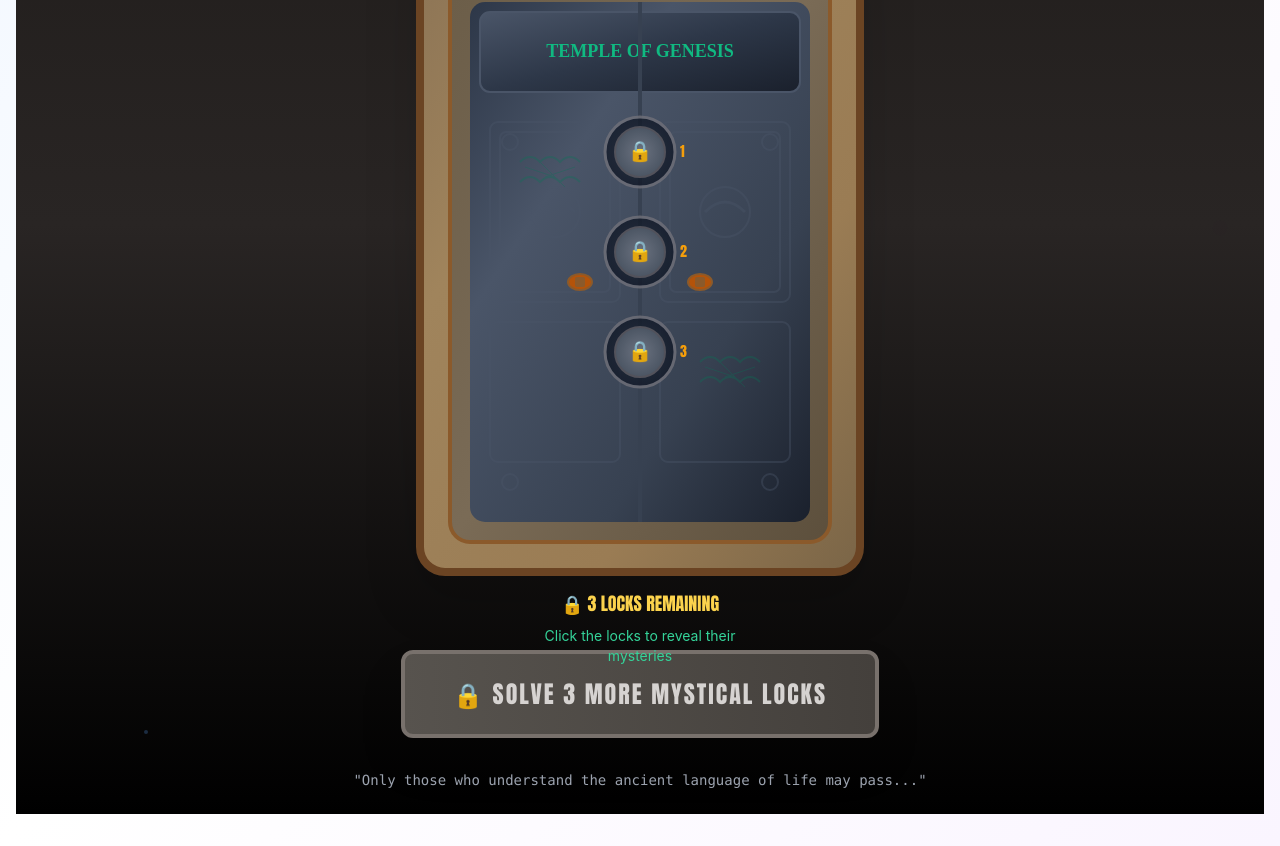
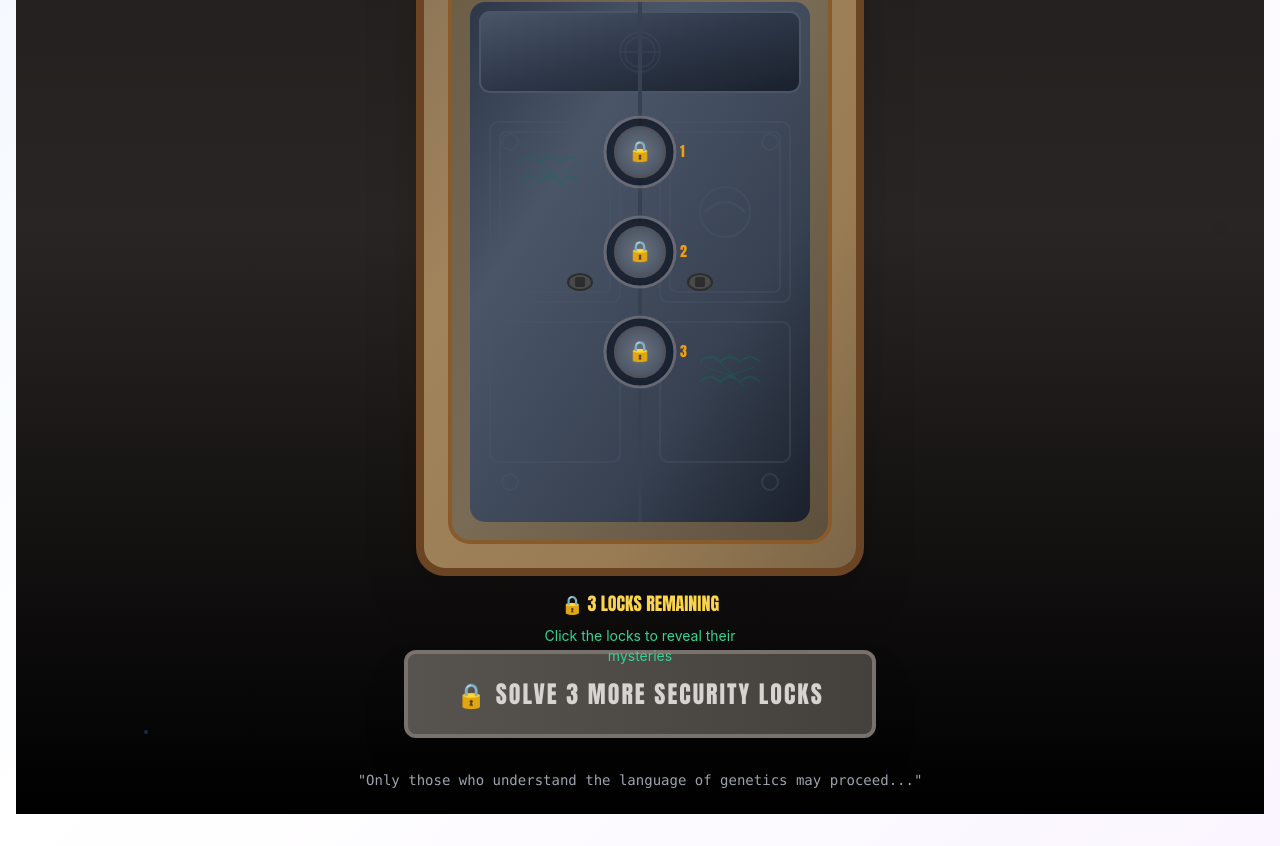
Before and after one commit to Rrivard5/Genetics-Puzzle-Game-1.1, a React (Vite) app: page /room1 in a window 1280 px wide. Shown: the part 468-1314 px from the top of the page. Built offline with nearby package versions, Linux system fonts and the light colour scheme.

Commit message:
Update Room1.jsx

```diff
--- a/src/pages/Room1.jsx
+++ b/src/pages/Room1.jsx
@@ -118,9 +118,16 @@ export default function Room1() {
               {/* Door Panels - More realistic proportions */}
               <rect x="80" y="100" width="340" height="520" rx="15" fill="url(#doorSurface)"/>
 
-              {/* Ornate Header Section */}
+              {/* Ornate Header Section - Removed text label */}
               <rect x="90" y="110" width="320" height="80" rx="10" fill="url(#headerCarving)" stroke="#4a5568" strokeWidth="2"/>
-              <text x="250" y="155" textAnchor="middle" fill="#10b981" fontSize="18" fontFamily="serif" fontWeight="bold">TEMPLE OF GENESIS</text>
+
+              {/* Subtle carved pattern in header instead of text */}
+              <g opacity="0.3" stroke="#4a5568" strokeWidth="1.5" fill="none">
+                <circle cx="250" cy="150" r="20"/>
+                <circle cx="250" cy="150" r="15"/>
+                <line x1="230" y1="150" x2="270" y2="150"/>
+                <line x1="250" y1="130" x2="250" y2="170"/>
+              </g>
 
               {/* Central Vertical Divide */}
               <line x1="250" y1="100" x2="250" y2="620" stroke="#374151" strokeWidth="4"/>
@@ -150,13 +157,13 @@ export default function Room1() {
                 <circle cx="380" cy="580" r="8"/>
               </g>
 
-              {/* Realistic Door Handles */}
+              {/* Realistic Door Handles - Removed orange dots */}
               <g>
-                <ellipse cx="190" cy="380" rx="12" ry="8" fill="#b45309" stroke="#8b5a2b" strokeWidth="2"/>
-                <rect x="185" y="375" width="10" height="10" fill="#8b5a2b" rx="2"/>
+                <ellipse cx="190" cy="380" rx="12" ry="8" fill="#4a4a4a" stroke="#2d2d2d" strokeWidth="2"/>
+                <rect x="185" y="375" width="10" height="10" fill="#2d2d2d" rx="2"/>
 
-                <ellipse cx="310" cy="380" rx="12" ry="8" fill="#b45309" stroke="#8b5a2b" strokeWidth="2"/>
-                <rect x="305" y="375" width="10" height="10" fill="#8b5a2b" rx="2"/>
+                <ellipse cx="310" cy="380" rx="12" ry="8" fill="#4a4a4a" stroke="#2d2d2d" strokeWidth="2"/>
+                <rect x="305" y="375" width="10" height="10" fill="#2d2d2d" rx="2"/>
               </g>
 
               {/* Subtle DNA Helix Etchings */}
@@ -203,7 +210,7 @@ export default function Room1() {
                       fill={isCorrect ? "url(#solvedGlow)" : isAnswered ? "url(#partialGlow)" : "url(#lockedGlow)"}
                       stroke={isCorrect ? "#059669" : isAnswered ? "#d97706" : "#52525b"}
                       strokeWidth="2"
-                      className="cursor-pointer transition-all duration-300 hover:scale-110"
+                      className="cursor-pointer transition-all duration-200"
                       onClick={() => handleLockClick(puzzle.id)}
                     />
 
@@ -289,7 +296,7 @@ export default function Room1() {
             <div className="absolute -bottom-16 left-1/2 transform -translate-x-1/2 text-center">
               <p className="text-amber-300 font-bold text-lg" style={{ fontFamily: 'Impact, "Arial Black", sans-serif' }}>
                 {solvedCount === 3 ?
-                  "🗝️ ANCIENT DOOR UNSEALED" :
+                  "🗝️ SECURITY DOOR UNLOCKED" :
                   `🔒 ${3 - solvedCount} LOCKS REMAINING`
                 }
               </p>
@@ -412,16 +419,16 @@ export default function Room1() {
                 ANCIENT MECHANISMS ACTIVATING...
               </span>
             ) : solvedCount === 3 ? (
-              '🚪 UNSEAL THE TEMPLE DOOR'
+              '🚪 ACTIVATE DOOR SEQUENCE'
             ) : (
-              `🔒 SOLVE ${3 - solvedCount} MORE MYSTICAL LOCKS`
+              `🔒 SOLVE ${3 - solvedCount} MORE SECURITY LOCKS`
             )}
           </button>
         </div>
 
         {/* Footer */}
         <div className="mt-8 text-center text-gray-400 font-mono text-sm">
-          "Only those who understand the ancient language of life may pass..."
+          "Only those who understand the language of genetics may proceed..."
         </div>
       </div>
     </div>
```
